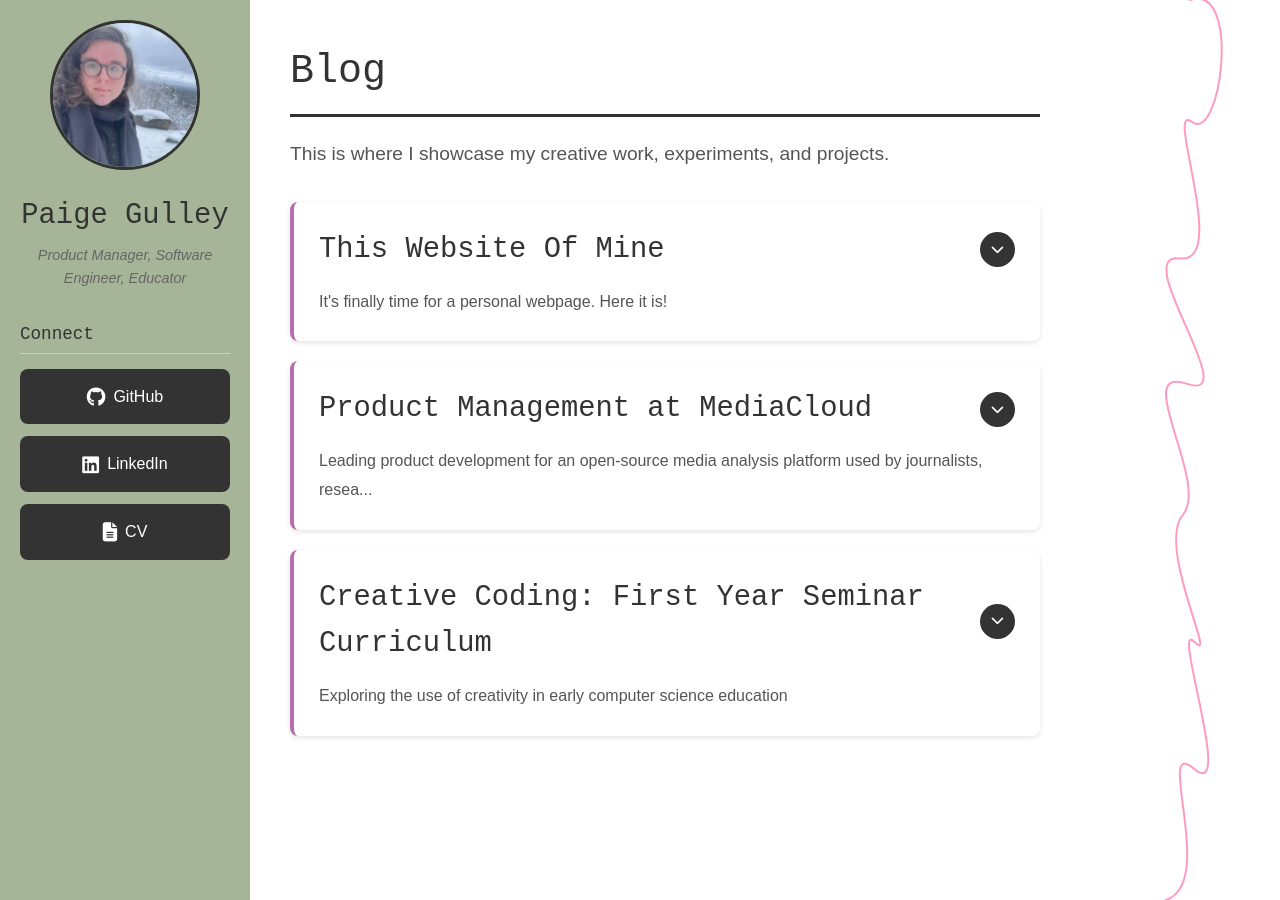
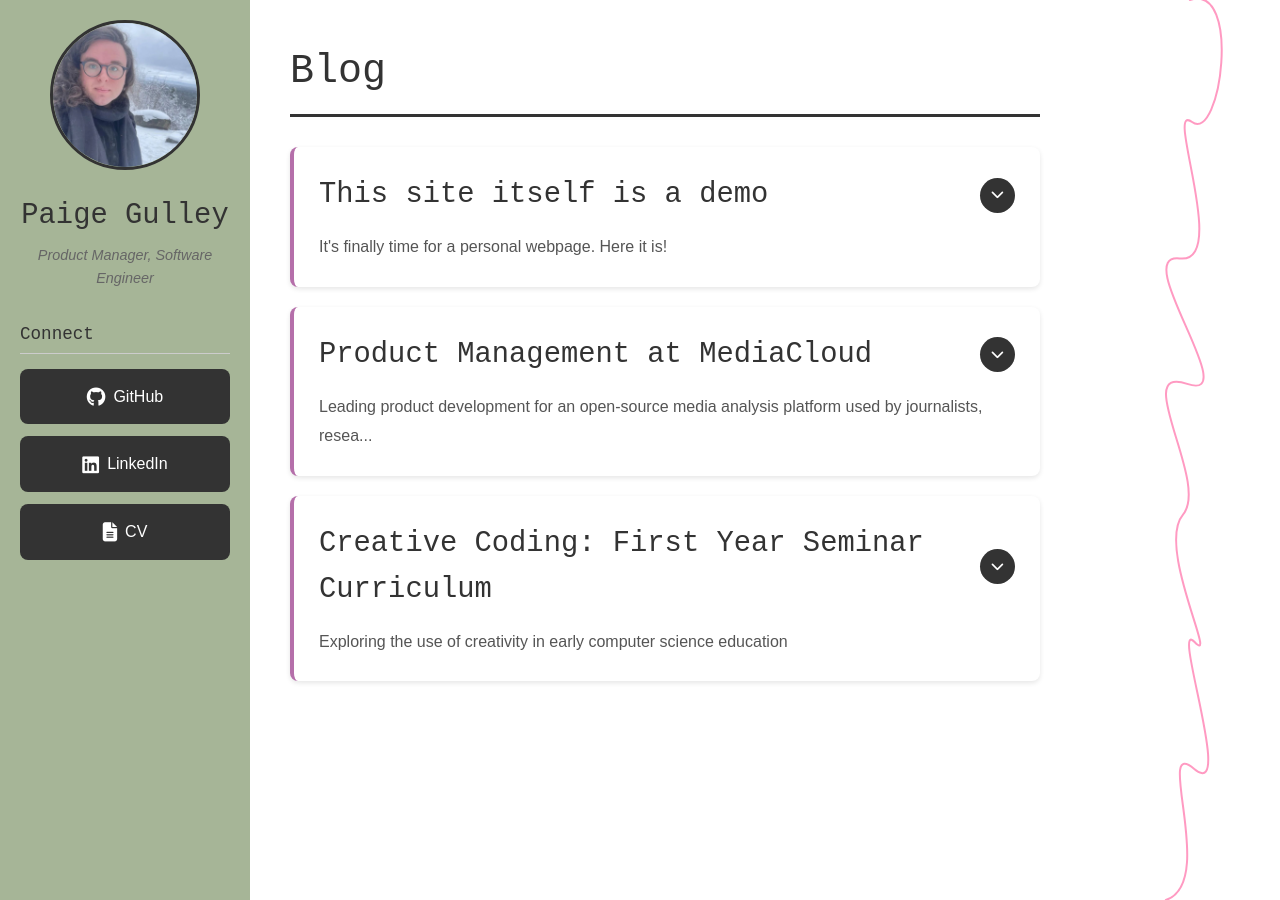
Before and after one commit to pgulley/pgulleycom, a Jekyll site: the page built from _blog/website.md, in a window 1280 px wide. Built offline with Jekyll 4.4.1, drawn with Linux system fonts in a browser that asks for light colours; some web fonts are replaced.

Commit message:
small copy tweaks

```diff
--- a/_blog/website.md
+++ b/_blog/website.md
@@ -1,11 +1,12 @@
 ---
-title: "This Website Of Mine"
+title: "This site itself is a demo"
 excerpt: "It's finally time for a personal webpage. Here it is!"
 date: 2025-10-20
 ---
 
 
 Tah-dah! My attempt at a scrappy custom personal webpage, using Jekyll as a backend to compile a lightweight psudo-blog from git.
+
 The wavy lines to the right are repurposed from a very old project, from back during the Covid lockdown. More about that later perhaps, in reflection.
+
 In the meantime, consider this page very much under construction while I try to get in the habit of using this old written-language thing for public facing purposes.
-Thanks for visiting!
--- a/_includes/left-column.html
+++ b/_includes/left-column.html
@@ -5,7 +5,7 @@
 			<img src="{{ '/assets/images/paige.jpg' | relative_url }}" alt="Paige Gulley" />
 		</div>
 		<h2>Paige Gulley</h2>
-		<p class="tagline">Product Manager, Software Engineer, Educator</p>
+		<p class="tagline">Product Manager, Software Engineer</p>
 	</div>
 
 	<!-- <div class="skills-section">
--- a/_layouts/default.html
+++ b/_layouts/default.html
@@ -34,7 +34,7 @@ layout: default
 			<div class="center-column">
 				<div class="showcase-content">
 					<h1>Blog</h1>
-					<p>This is where I showcase my creative work, experiments, and projects.</p>
+					<p></p>
 
 					<div class="featured-projects">
 						{% for item in site.blog reversed %}
```
Also changed, not shown: DEPLOYMENT.md (+1 -43 lines), _blog/mediacloud.md (+1 -0 lines).
